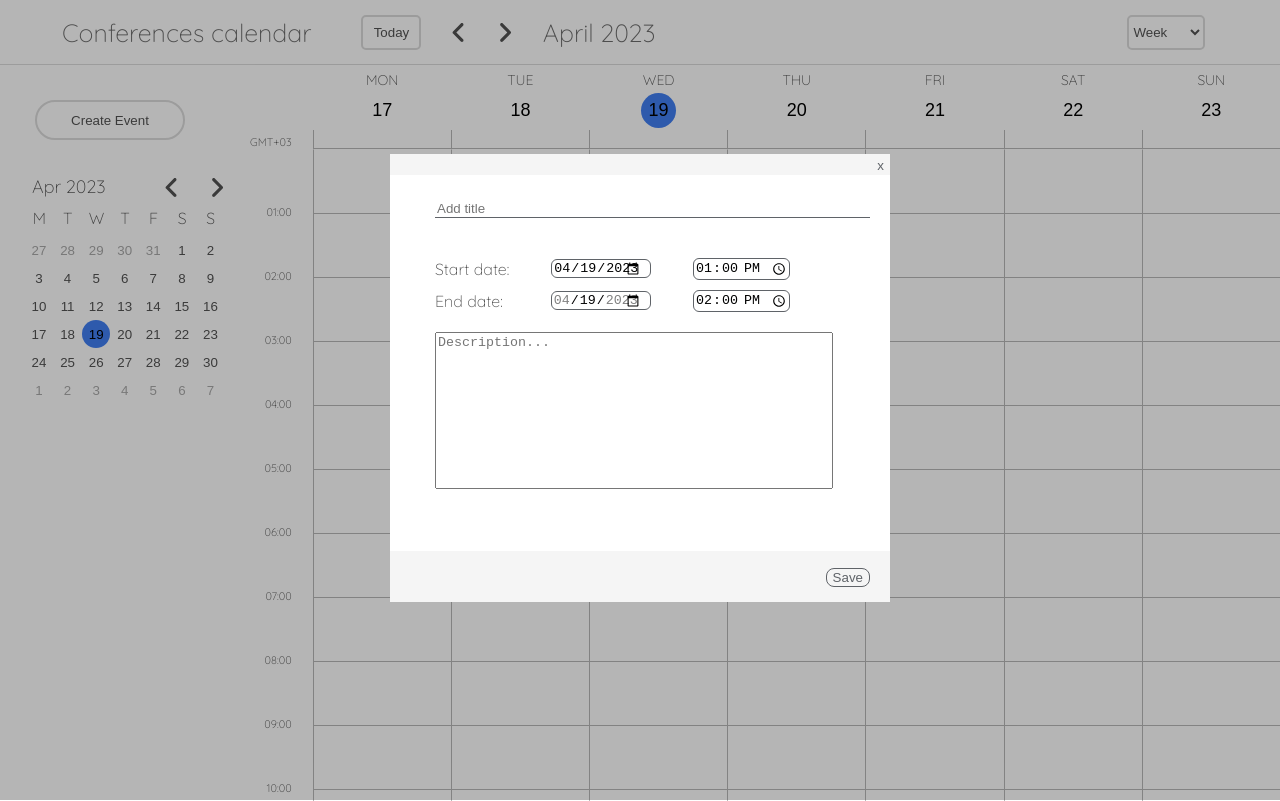
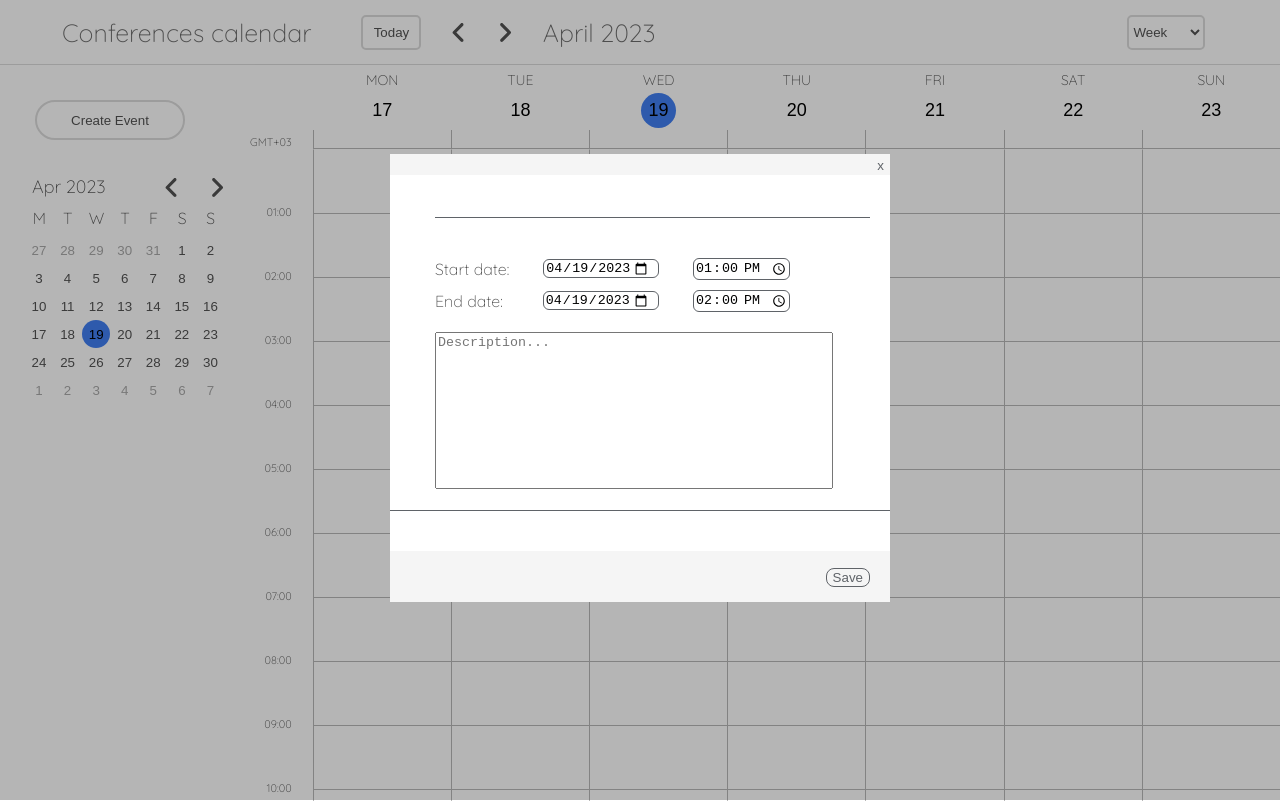
Before and after one commit to monikutee/conferences_PHP-laravel-React, a React (Create React App) app in the folder client/: page / in a window 1280 px wide. Both pictures are taken after a click on the button "Create Event". Built offline with nearby package versions, Linux system fonts and the light colour scheme.

Commit message:
create event modal

```diff
--- a/client/package.json
+++ b/client/package.json
@@ -11,13 +11,16 @@
     "@types/react": "^18.0.37",
     "@types/react-dom": "^18.0.11",
     "eslint": "^8.38.0",
+    "formik": "^2.2.9",
+    "moment": "^2.29.4",
     "prettier": "^2.8.7",
     "react": "^18.2.0",
     "react-dom": "^18.2.0",
     "react-scripts": "5.0.1",
     "styled-components": "^5.3.9",
     "typescript": "^4.9.5",
-    "web-vitals": "^2.1.4"
+    "web-vitals": "^2.1.4",
+    "yup": "^1.1.1"
   },
   "scripts": {
     "start": "react-scripts start",
--- a/client/src/components/EventCreationModal/EventCreationModal.tsx
+++ b/client/src/components/EventCreationModal/EventCreationModal.tsx
@@ -1,4 +1,7 @@
 import * as React from "react";
+import { useFormik } from "formik";
+import * as yup from "yup";
+import moment from "moment";
 import { Context } from "../../contextStore";
 import { SaveButton, CloseButton } from "./ModalButtons";
 import {
@@ -22,69 +25,46 @@ export const EventCreationModal: React.FC = () => {
     const initialEndTime = getTimeHourString(
         new Date(currentDate.setHours(currentDate.getHours() + 1))
     );
-    const [selectedDate, setSelectedDate] = React.useState(
-        getYearMonthDayString(displayDate)
-    );
-    const [selectedStartTime, setSelectedStartTime] = React.useState(
-        getTimeHourString(displayDate)
-    );
-    const [selectedEndTime, setSelectedEndTime] =
-        React.useState(initialEndTime);
+    const validationSchema = yup.object({
+        title: yup.string().required("Title is required"),
+        description: yup.string().required("Title is required"),
+        start_date: yup.string().required("aa"),
+        start_time: yup.string().required("start time cannot be empty"),
+        end_time: yup
+            .string()
+            .required("end time cannot be empty")
+            .test("is-greater", "end time should be greater", function (value) {
+                const { start_time } = this.parent;
+                return moment(value, "HH:mm").isAfter(
+                    moment(start_time, "HH:mm")
+                );
+            }),
+        participant_count: yup.number().nullable(),
+    });
 
-    const [title, setTitle] = React.useState("");
-    const [description, setDescription] = React.useState("");
-    const [isTitleError, setTitleError] = React.useState(false);
-    const [isDateError, setDateError] = React.useState(false);
-
-    const eventProps: NewEvent = {
-        selectedDate,
-        selectedStartTime,
-        selectedEndTime,
-        title,
-        description,
-    };
-
-    const modalProps = {
-        ...eventProps,
-        setSelectedDate,
-        setSelectedStartTime,
-        setSelectedEndTime,
-        setTitle,
-        setDescription,
-        isTitleError,
-        setTitleError,
-        isDateError,
-        setDateError,
-    };
-
-    React.useEffect(() => {
-        const hrs = padWithZero(+selectedStartTime.substr(0, 2) + 1);
-        setSelectedEndTime(
-            selectedStartTime === "23:00" ? "23:59" : `${hrs}:00`
-        );
-    }, [selectedStartTime]);
-
-    function showError(createdEvent: CalendarEvent) {
-        const validate = isValid(createdEvent);
-        setTitleError(validate.titleErr);
-        setDateError(validate.dateErr);
-        return validate.invalid;
-    }
-
-    function submitFormHandler(event: React.FormEvent<HTMLFormElement>): void {
-        event.preventDefault();
-
-        const createdEvent = buildEventWithID(eventProps);
-
-        if (showError(createdEvent)) {
-            return;
-        }
-
-        // addEvent(createdEvent);
-        setDisplayDate(createdEvent.startDate);
-        setEvents([...events, createdEvent]);
-        closeForm();
-    }
+    const formik = useFormik({
+        initialValues: {
+            title: "",
+            description: "",
+            start_date: getYearMonthDayString(displayDate),
+            start_time: getTimeHourString(displayDate),
+            end_time: initialEndTime,
+            participant_count: "",
+        },
+        validationSchema: validationSchema,
+        onSubmit: (values) => {
+            const event = {
+                title: values.title,
+                description: values.description,
+                start_date: new Date(
+                    values.start_date + " " + values.start_time
+                ),
+                end_date: new Date(values.start_date + " " + values.end_time),
+                participant_count: values.participant_count,
+            };
+            console.log(event);
+        },
+    });
 
     function closeForm() {
         setModalVisibility(false);
@@ -96,39 +76,122 @@ export const EventCreationModal: React.FC = () => {
                 className="create-event_modal-content"
                 name="create-event-form"
                 id="event-form"
-                onSubmit={submitFormHandler}
+                onSubmit={formik.handleSubmit}
             >
                 <CloseButton onClick={closeForm} />
-                <EventDetails {...modalProps} />
-                {isDateError && (
-                    <span className="error" id="date-error-message">
-                        Something is wrong with dates, mate
-                    </span>
-                )}
+                <div className="create-event_modal-event">
+                    <div className="create-event_modal-event-title">
+                        <input
+                            type="text"
+                            className="create-event_modal-event-titleInput"
+                            id="title"
+                            name="title"
+                            value={formik.values.title}
+                            onChange={formik.handleChange}
+                        />
+                        {formik.touched.title &&
+                            Boolean(formik.errors.title) && (
+                                <span
+                                    className="error"
+                                    id="title-error-message"
+                                >
+                                    Title is required. Please complete this
+                                    field
+                                </span>
+                            )}
+                    </div>
+                    <div className="create-event_modal-event-date">
+                        <div className={`create-event_modal-event-date-start`}>
+                            <label
+                                htmlFor={`create-event_modal-event-dateInput-start`}
+                            >
+                                Start date:
+                            </label>
+                            <input
+                                type="date"
+                                className={`create-event_modal-event-dateInput-start`}
+                                id="start_date"
+                                name="start_date"
+                                value={formik.values.start_date}
+                                onChange={(e) => {
+                                    formik.handleChange(e);
+                                    setDisplayDate(new Date(e.target.value));
+                                }}
+                            />
+                            <input
+                                type="time"
+                                className={`create-event_modal-event-timeInput-start`}
+                                id="start_time"
+                                name="start_time"
+                                value={formik.values.start_time}
+                                onChange={formik.handleChange}
+                            />
+                        </div>
+                        <div className={`create-event_modal-event-date-end`}>
+                            <label
+                                htmlFor={`create-event_modal-event-dateInput-end`}
+                            >
+                                End date:
+                            </label>
+                            <input
+                                type="date"
+                                className={`create-event_modal-event-dateInput-end`}
+                                value={formik.values.start_date}
+                                onChange={(e) => {
+                                    formik.handleChange(e);
+                                    setDisplayDate(new Date(e.target.value));
+                                }}
+                            />
+                            <input
+                                type="time"
+                                className={`create-event_modal-event-timeInput-end`}
+                                id="end_time"
+                                name="end_time"
+                                value={formik.values.end_time}
+                                onChange={formik.handleChange}
+                            />
+                        </div>
+                    </div>
+                    <div className="create-event_modal-event-description">
+                        <textarea
+                            id="description"
+                            placeholder="Description..."
+                            name="description"
+                            value={formik.values.description}
+                            onChange={formik.handleChange}
+                        />
+                        {formik.touched.description &&
+                            Boolean(formik.errors.description) && (
+                                <span
+                                    className="error"
+                                    id="title-error-message"
+                                >
+                                    Title is required. Please complete this
+                                    field
+                                </span>
+                            )}
+                    </div>
+                    <input
+                        type="number"
+                        className="create-event_modal-event-titleInput"
+                        id="participant_count"
+                        name="participant_count"
+                        value={formik.values.participant_count}
+                        onChange={formik.handleChange}
+                    />
+                </div>
+                {(formik.touched.start_date &&
+                    Boolean(formik.errors.start_date)) ||
+                    (formik.touched.start_time &&
+                        Boolean(formik.errors.start_time)) ||
+                    (formik.touched.end_time &&
+                        Boolean(formik.errors.end_time) && (
+                            <span className="error" id="date-error-message">
+                                Something is wrong with dates, mate
+                            </span>
+                        ))}
                 <SaveButton />
             </form>
         </div>
     );
 };
-
-function buildEventWithID(event: NewEvent): CalendarEvent {
-    const startDate = new Date(
-        event.selectedDate + " " + event.selectedStartTime
-    );
-    const endDate = new Date(event.selectedDate + " " + event.selectedEndTime);
-
-    return {
-        id: (Date.now() + Math.random()).toString(),
-        title: event.title,
-        startDate,
-        endDate,
-        description: event.description,
-    };
-}
-
-function isValid(event: CalendarEvent) {
-    const titleErr = event.title === "";
-    const dateErr = event.startDate.getTime() >= event.endDate.getTime();
-
-    return { invalid: titleErr || dateErr, titleErr, dateErr };
-}
```
Also changed, not shown: client/src/types/index.ts (+6 -4 lines), 1 other file (tests, documents, lock files or other folders).
